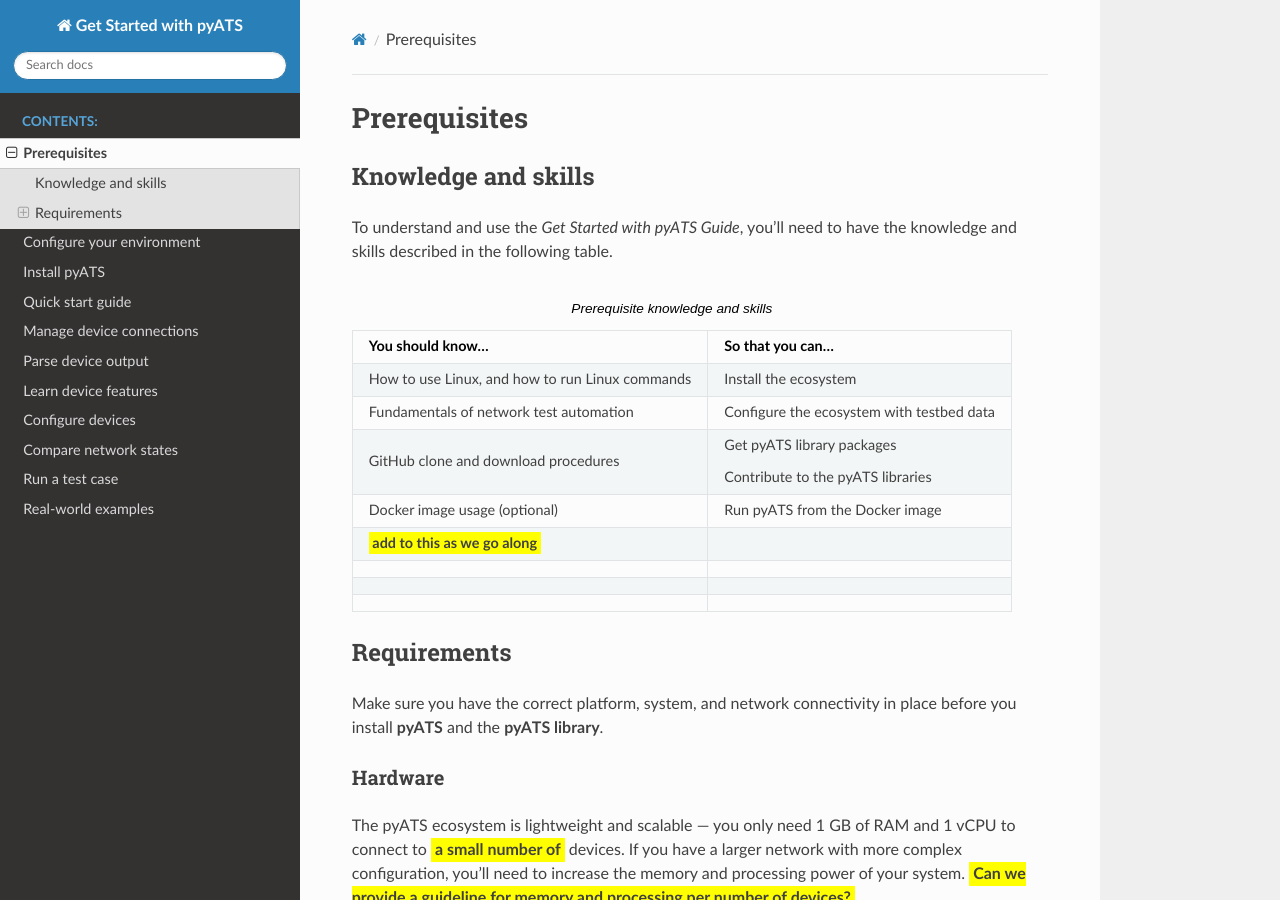
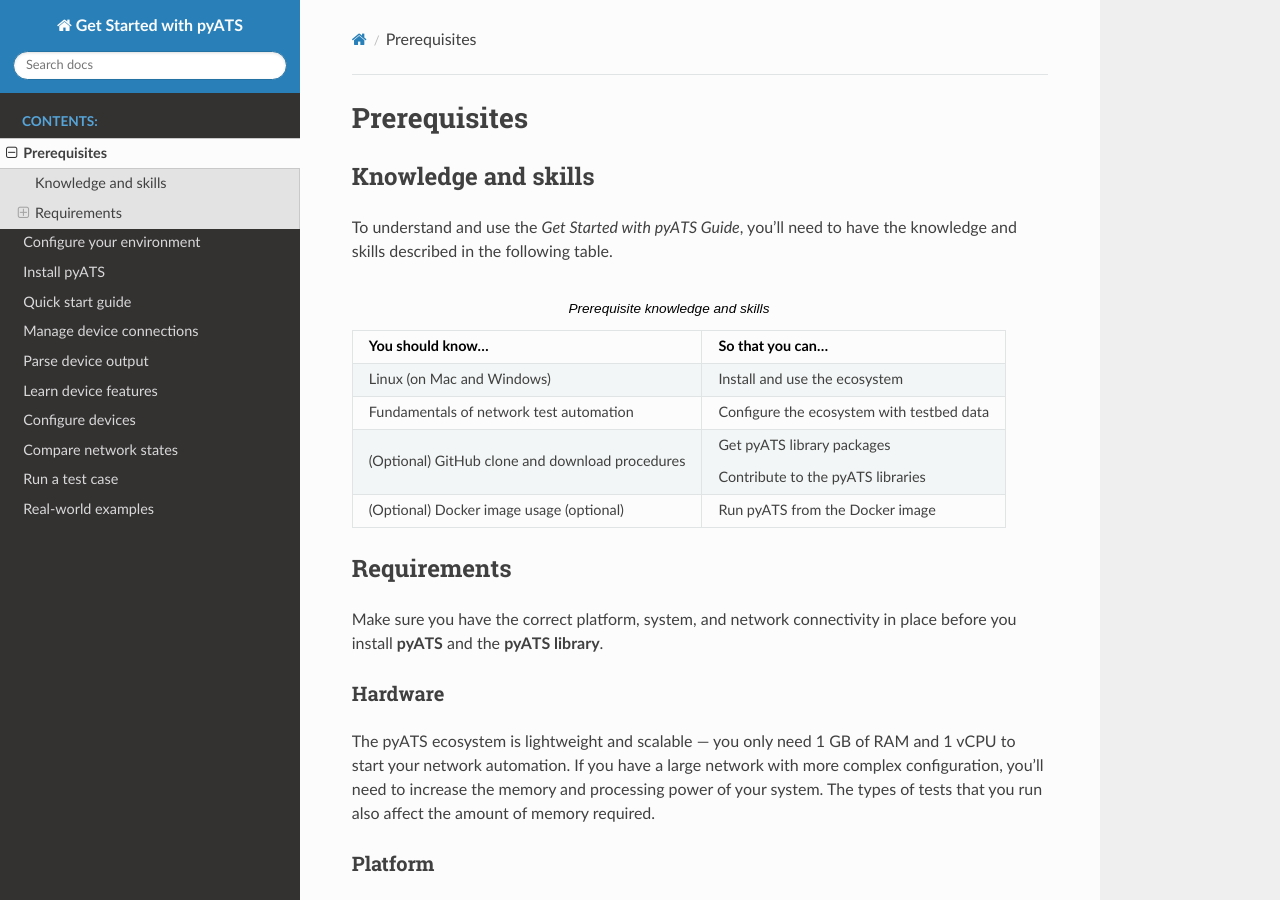
Before and after one commit to CiscoTestAutomation/getting-started, a Sphinx documentation site: the page built from source/prereqs/Prerequisites.rst, in a window 1280 px wide and 900 px high. Built offline with Sphinx 7.4.7 and the Read the Docs theme 2.0.0, drawn with Linux system fonts in a browser that asks for light colours; pages that are not in the unit, such as notebooks, are missing from menus.

Commit message:
Changed the prerequisites and hardware requirements sections.

```diff
--- a/source/prereqs/Prerequisites.rst
+++ b/source/prereqs/Prerequisites.rst
@@ -10,14 +10,10 @@
 .. csv-table:: Prerequisite knowledge and skills
    :header: "You should know...", "So that you can..."
 
-   "How to use Linux, and how to run Linux commands", "Install the ecosystem"
+   "Linux (on Mac and Windows)", "Install and use the ecosystem"
    "Fundamentals of network test automation", "Configure the ecosystem with testbed data"
-   "GitHub clone and download procedures", "Get |library| packages |br| |br| Contribute to the |pyATS| libraries"
-   "Docker image usage (optional)", "Run |pyATS| from the Docker image"
-   ":question:`add to this as we go along` ", " "
-   " ", " "
-   " ", " "
-   " ", " "
+   "(Optional) GitHub clone and download procedures", "Get |library| packages |br| |br| Contribute to the |pyATS| libraries"
+   "(Optional) Docker image usage (optional)", "Run |pyATS| from the Docker image"
 
 .. _requirements:
 
@@ -27,7 +23,7 @@
 
 Hardware
 ^^^^^^^^^
-The |pyATS| ecosystem is lightweight and scalable --- you only need 1 GB of RAM and 1 vCPU to connect to :question:`a small number of` devices. If you have a larger network with more complex configuration, you'll need to increase the memory and processing power of your system. :question:`Can we provide a guideline for memory and processing per number of devices?`
+The |pyATS| ecosystem is lightweight and scalable --- you only need 1 GB of RAM and 1 vCPU to start your network automation. If you have a large network with more complex configuration, you'll need to increase the memory and processing power of your system. The types of tests that you run also affect the amount of memory required.
 
 Platform
 ^^^^^^^^^
```
